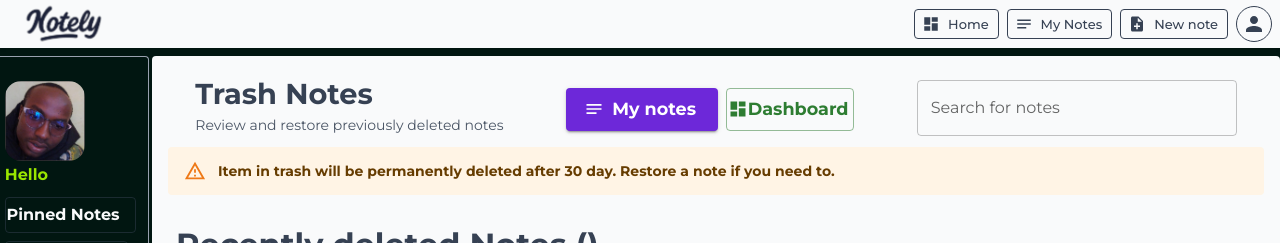
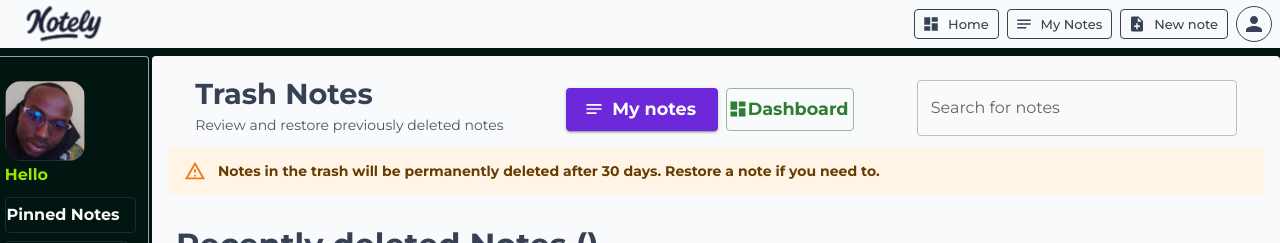
Before and after one commit to WaithakaGuru/NoteLy, a React (Vite) app in the folder client/: page /dashboard/Trash in a window 1280 px wide. Shown: the top 243 px of the page. Built offline with nearby package versions, Linux system fonts and the light colour scheme; no server answers; sample sign-in values are in the browser's storage.

Commit message:
Fix typos

```diff
--- a/client/src/pages/TrashNotesPage.tsx
+++ b/client/src/pages/TrashNotesPage.tsx
@@ -127,7 +127,7 @@ function TrashNotesPage() {
           />
         </Stack>
         <Alert severity="warning" sx={{ fontWeight: "bold" }}>
-          Item in trash will be permanently deleted after 30 day. Restore a note
+          Notes in the trash will be permanently deleted after 30 days. Restore a note
           if you need to.
         </Alert>
         <Box component={"section"} className="w-full p-2 mt-4">
```
Also changed, not shown: 1 other file (tests, documents, lock files or other folders).
